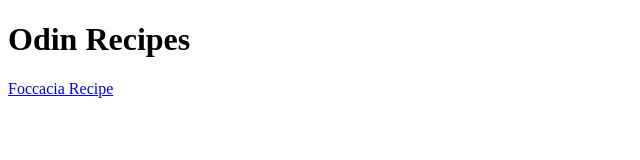
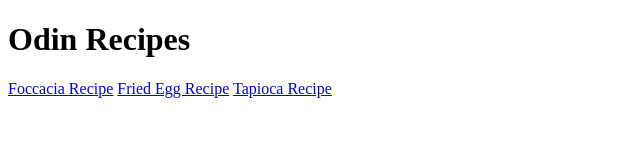
Before and after one commit to jorgeblanez/odin-recipes, a plain HTML site: page index.html in a window 1280 px wide. Shown: the whole page, without its empty margins (0-640 px from the left). Drawn offline with Linux system fonts and the light colour scheme.

Commit message:
Add two new recipes and their references on index.html

```diff
--- a/index.html
+++ b/index.html
@@ -9,5 +9,7 @@
 <body>
     <h1>Odin Recipes</h1>
     <a href="./recipes/foccacia.html">Foccacia Recipe</a>
+    <a href="./recipes/fried-egg.html">Fried Egg Recipe</a>
+    <a href="./recipes/tapioca.html">Tapioca Recipe</a>
 </body>
 </html>
```
Also changed, not shown: recipes/fried-egg.html (added), recipes/tapioca.html (added).
